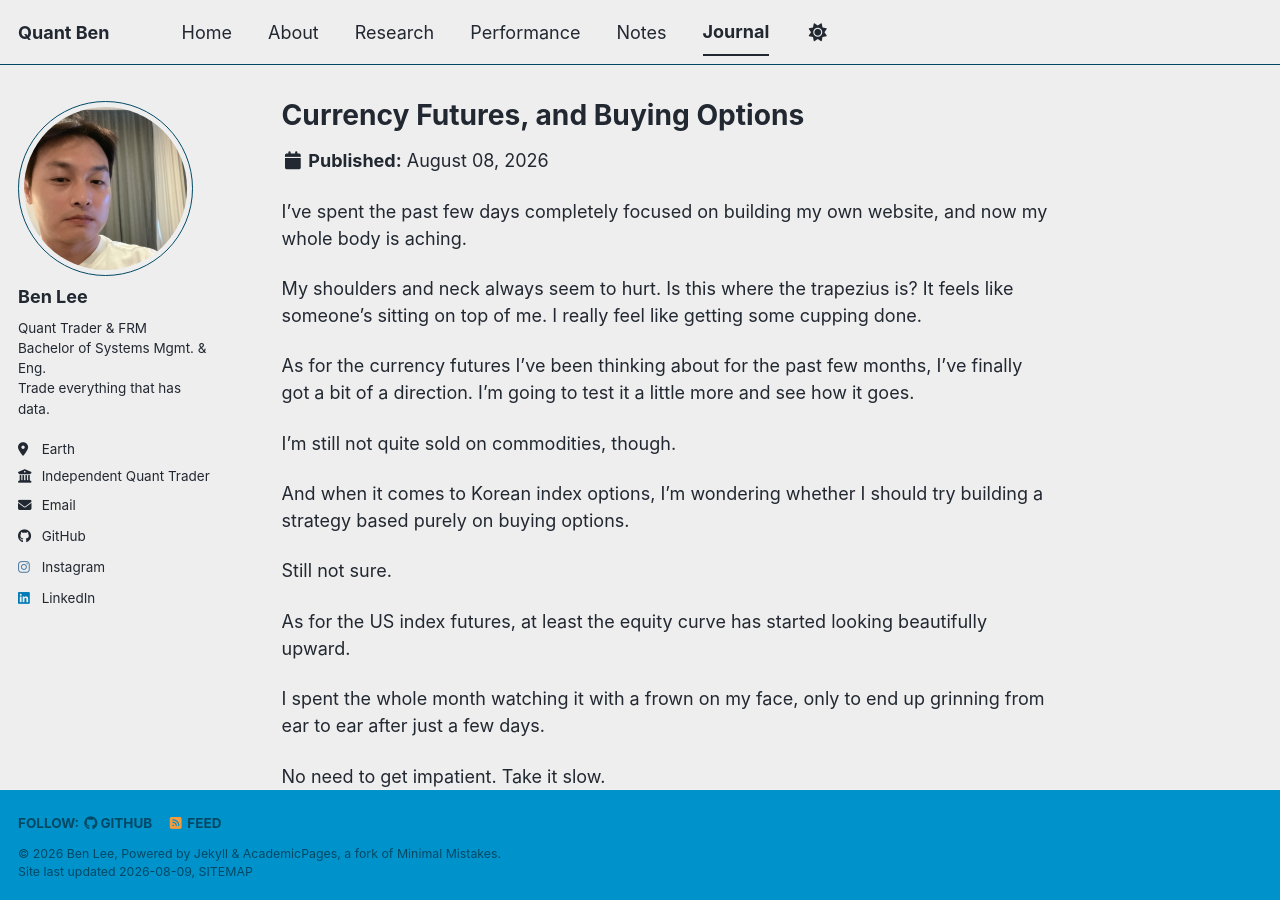
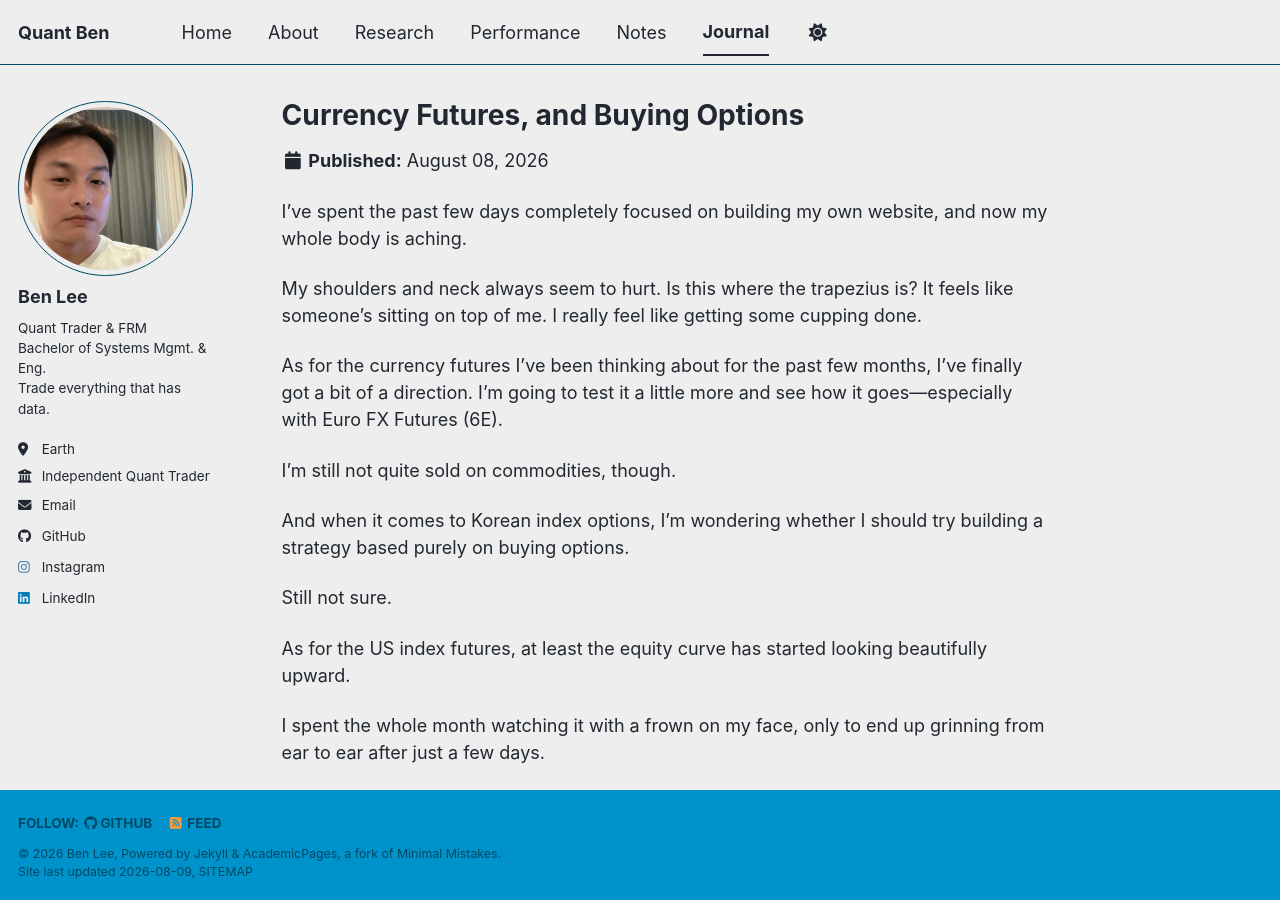
Before and after one commit to leebh1119/leebh1119.github.io, a Jekyll site: the page built from _journal/2026-08-08-currency-futures-and-buying-options.md, in a window 1280 px wide and 900 px high. Built offline with Jekyll 4.4.1, drawn with Linux system fonts in a browser that asks for light colours; a style sheet for code colours, icons or effects is not loaded.

Commit message:
updated Journal

```diff
--- a/_journal/2026-08-08-currency-futures-and-buying-options.md
+++ b/_journal/2026-08-08-currency-futures-and-buying-options.md
@@ -13,7 +13,7 @@ I’ve spent the past few days completely focused on building my own website, an
 
 My shoulders and neck always seem to hurt. Is this where the trapezius is? It feels like someone’s sitting on top of me. I really feel like getting some cupping done.
 
-As for the currency futures I’ve been thinking about for the past few months, I’ve finally got a bit of a direction. I’m going to test it a little more and see how it goes.
+As for the currency futures I’ve been thinking about for the past few months, I’ve finally got a bit of a direction. I’m going to test it a little more and see how it goes—especially with Euro FX Futures (6E).
 
 I’m still not quite sold on commodities, though.
 
```
